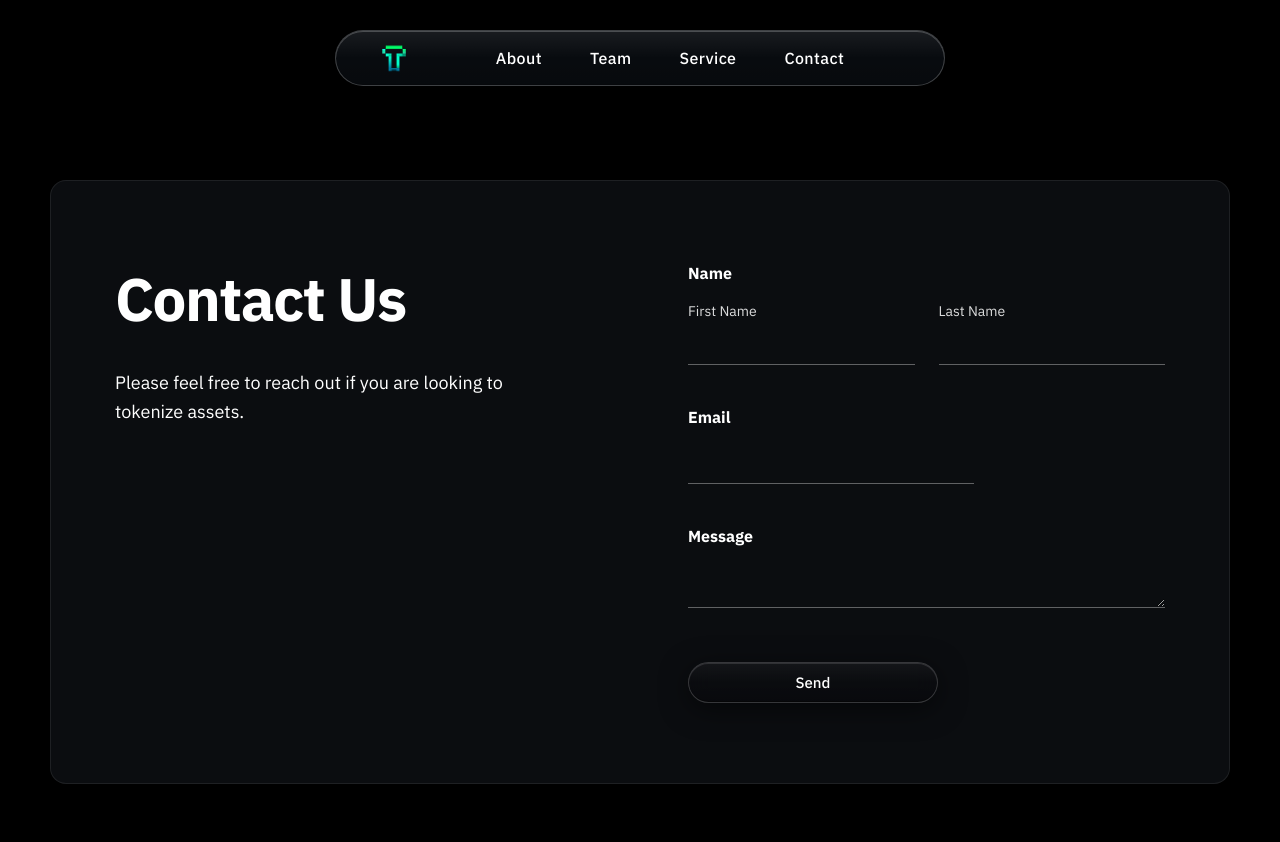
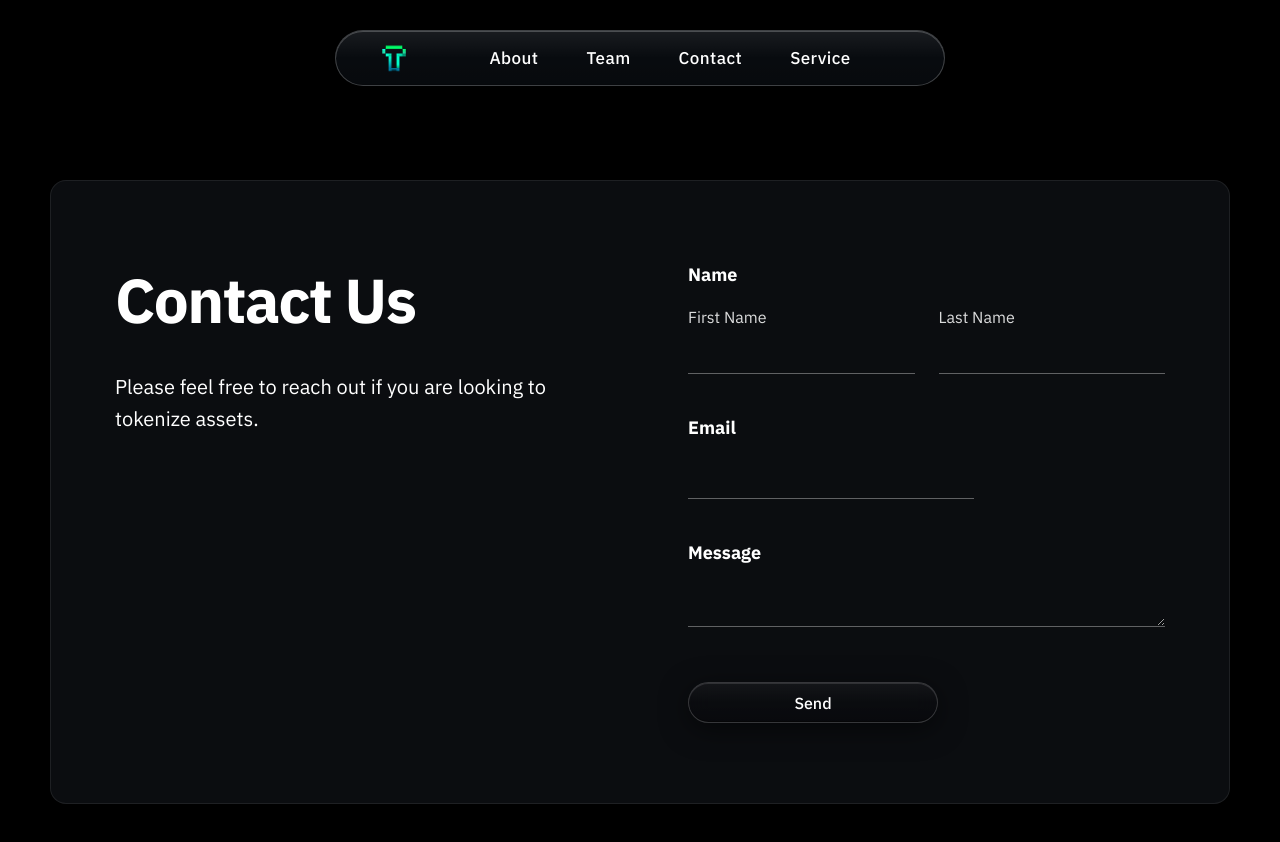
Before and after one commit to tokenable-dev/Tokenable, a Next.js app: page /contact in a window 1280 px wide. Shown: the top 842 px of the page. Built offline with nearby package versions, Linux system fonts and the light colour scheme.

Commit message:
fix: text size incre

```diff
--- a/src/app/contact/page.tsx
+++ b/src/app/contact/page.tsx
@@ -10,10 +10,10 @@ export default function ContactPage() {
         <div className="rounded-2xl border border-white/[0.08] bg-[rgba(11,13,16,1)] px-6 py-10 sm:px-10 sm:py-12 md:px-12 md:py-16 lg:px-16 lg:py-20">
           <div className="grid grid-cols-1 items-start gap-12 lg:grid-cols-2 lg:gap-16 xl:gap-24">
             <div>
-              <h1 className="font-sans text-[clamp(2.5rem,5vw,3.75rem)] font-bold leading-tight tracking-tight text-white">
+              <h1 className="font-sans text-[clamp(2.625rem,5.25vw,3.875rem)] font-bold leading-tight tracking-tight text-white">
                 Contact Us
               </h1>
-              <p className="mt-8 max-w-md font-sans text-base font-normal leading-relaxed text-white sm:text-lg">
+              <p className="mt-8 max-w-md font-sans text-lg font-normal leading-relaxed text-white sm:text-xl">
                 Please feel free to reach out if you are looking to tokenize assets.
               </p>
             </div>
--- a/src/app/layout.tsx
+++ b/src/app/layout.tsx
@@ -32,7 +32,7 @@ export default function RootLayout({
 }>) {
   return (
     <html lang="en" className={`${ibmPlexSans.variable} h-full scroll-smooth antialiased`}>
-      <body className="flex min-h-[100dvh] flex-col bg-black font-sans text-white">
+      <body className="flex min-h-[100dvh] flex-col bg-black font-sans text-[17px] text-white sm:text-[17px] md:text-[18px]">
         <Navbar />
         <main className="flex flex-1 flex-col">{children}</main>
       </body>
--- a/src/app/page.tsx
+++ b/src/app/page.tsx
@@ -22,14 +22,14 @@ export default function Home() {
         <div className="relative z-10 flex min-h-[100dvh] flex-col justify-end px-5 pb-[max(clamp(3.5rem,12vh,6.5rem),env(safe-area-inset-bottom))] pt-[max(106px,calc(76px+env(safe-area-inset-top)))] text-center sm:px-8">
           <div className="mx-auto flex w-full max-w-[min(100%,1180px)] flex-col items-center px-1 sm:px-2">
             <h1 className="text-white">
-              <span className="block text-[clamp(2.25rem,10.5vw,4rem)] font-bold leading-[1.05] tracking-tight sm:text-[clamp(2.75rem,8vw,4.0625rem)]">
+              <span className="block text-[clamp(2.375rem,11vw,4.25rem)] font-bold leading-[1.05] tracking-tight sm:text-[clamp(2.875rem,8.5vw,4.375rem)]">
                 Markets for
               </span>
-              <span className="block text-[clamp(2.25rem,10.5vw,4rem)] font-bold leading-[1.05] tracking-tight sm:text-[clamp(2.75rem,8vw,4.0625rem)]">
+              <span className="block text-[clamp(2.375rem,11vw,4.25rem)] font-bold leading-[1.05] tracking-tight sm:text-[clamp(2.875rem,8.5vw,4.375rem)]">
                 Tokenized Assets
               </span>
             </h1>
-            <p className="mx-auto mt-6 flex w-full max-w-[min(100%,40rem)] flex-col gap-2 text-center text-[clamp(1rem,4.2vw,1.25rem)] font-normal leading-relaxed text-white sm:mt-8 md:max-w-[min(100%,1180px)] md:text-[20px] md:leading-normal">
+            <p className="mx-auto mt-6 flex w-full max-w-[min(100%,40rem)] flex-col gap-2 text-center text-[clamp(1.0625rem,4.4vw,1.3125rem)] font-normal leading-relaxed text-white sm:mt-8 md:max-w-[min(100%,1180px)] md:text-[22px] md:leading-normal">
               <span className="block w-full overflow-x-auto [-ms-overflow-style:none] [scrollbar-width:none] md:overflow-visible [&::-webkit-scrollbar]:hidden">
                 <span className="inline-block whitespace-nowrap">
                   We tokenize and create markets for investments in high value and scarce assets that
@@ -42,7 +42,7 @@ export default function Home() {
             </p>
             <Link
               href="/#service"
-              className="relative mt-10 box-border flex h-[52px] w-full max-w-[min(100%,248px)] min-h-[48px] items-center justify-center gap-3 overflow-hidden rounded-[28px] border border-white/[0.22] bg-[rgba(16,22,30,0.52)] px-8 py-3 text-[15px] font-medium leading-none text-white shadow-[0_6px_28px_rgba(0,0,0,0.45),inset_0_1px_0_rgba(255,255,255,0.22),inset_0_-1px_0_rgba(0,0,0,0.18)] backdrop-blur-[20px] backdrop-saturate-150 transition-[border-color,box-shadow,background-color] hover:border-white/30 hover:bg-[rgba(16,22,30,0.62)] hover:shadow-[0_8px_32px_rgba(0,0,0,0.5),inset_0_1px_0_rgba(255,255,255,0.28),inset_0_-1px_0_rgba(0,0,0,0.2)] active:opacity-95 sm:max-w-[248px] sm:px-11"
+              className="relative mt-10 box-border flex h-[52px] w-full max-w-[min(100%,248px)] min-h-[48px] items-center justify-center gap-3 overflow-hidden rounded-[28px] border border-white/[0.22] bg-[rgba(16,22,30,0.52)] px-8 py-3 text-[16px] font-medium leading-none text-white shadow-[0_6px_28px_rgba(0,0,0,0.45),inset_0_1px_0_rgba(255,255,255,0.22),inset_0_-1px_0_rgba(0,0,0,0.18)] backdrop-blur-[20px] backdrop-saturate-150 transition-[border-color,box-shadow,background-color] hover:border-white/30 hover:bg-[rgba(16,22,30,0.62)] hover:shadow-[0_8px_32px_rgba(0,0,0,0.5),inset_0_1px_0_rgba(255,255,255,0.28),inset_0_-1px_0_rgba(0,0,0,0.2)] active:opacity-95 sm:max-w-[248px] sm:px-11"
             >
               <span
                 className="pointer-events-none absolute inset-0 rounded-[28px] bg-gradient-to-b from-white/[0.07] via-transparent to-[rgba(0,0,0,0.12)]"
--- a/src/app/team/page.tsx
+++ b/src/app/team/page.tsx
@@ -61,10 +61,10 @@ export default function TeamPage() {
     >
       <div className="mx-auto max-w-[1100px]">
         <header className="mx-auto mb-16 max-w-4xl text-center sm:mb-20 md:mb-24">
-          <h1 className="font-sans text-[clamp(2rem,6vw,65px)] font-semibold leading-[1.4] tracking-normal text-white">
+          <h1 className="font-sans text-[clamp(2.125rem,6.2vw,68px)] font-semibold leading-[1.4] tracking-normal text-white">
             Meet the Brains
           </h1>
-          <p className="mt-5 font-sans text-[clamp(1.0625rem,2.5vw,28px)] font-normal leading-[1.4] tracking-normal text-white sm:mt-6">
+          <p className="mt-5 font-sans text-[clamp(1.125rem,2.6vw,29px)] font-normal leading-[1.4] tracking-normal text-white sm:mt-6">
             The Operating System for Tokenized Asset Markets
           </p>
         </header>
@@ -95,7 +95,7 @@ export default function TeamPage() {
                   className="my-4 h-px w-full bg-gradient-to-r from-white/18 via-white/10 to-transparent sm:max-w-md"
                   aria-hidden
                 />
-                <p className="font-sans text-[14px] font-normal leading-[1.4] tracking-normal text-[rgb(245,245,245)]">
+                <p className="font-sans text-[15px] font-normal leading-[1.45] tracking-normal text-[rgb(245,245,245)] sm:text-[16px]">
                   {m.bio}
                 </p>
               </div>
--- a/src/components/forms/ContactForm.tsx
+++ b/src/components/forms/ContactForm.tsx
@@ -50,10 +50,10 @@ export function ContactForm() {
     >
       <div className="space-y-10">
         <fieldset className="min-w-0 border-0 p-0">
-          <legend className="mb-4 font-sans text-base font-bold text-white">Name</legend>
+          <legend className="mb-4 font-sans text-lg font-bold text-white">Name</legend>
           <div className="grid grid-cols-1 gap-8 sm:grid-cols-2 sm:gap-6">
             <div className="min-w-0">
-              <label htmlFor="firstName" className="mb-1 block font-sans text-sm font-normal text-white/85">
+              <label htmlFor="firstName" className="mb-1 block font-sans text-base font-normal text-white/85">
                 First Name
               </label>
               <input
@@ -62,11 +62,11 @@ export function ContactForm() {
                 type="text"
                 autoComplete="given-name"
                 required
-                className="min-h-[44px] w-full border-0 border-b border-white/35 bg-transparent py-2.5 font-sans text-[16px] text-white outline-none transition-colors placeholder:text-white/30 focus:border-[rgb(0,169,129)] sm:min-h-0 sm:py-2 sm:text-[15px]"
+                className="min-h-[44px] w-full border-0 border-b border-white/35 bg-transparent py-2.5 font-sans text-[16px] text-white outline-none transition-colors placeholder:text-white/30 focus:border-[rgb(0,169,129)] sm:min-h-0 sm:py-2 sm:text-[16px]"
               />
             </div>
             <div className="min-w-0">
-              <label htmlFor="lastName" className="mb-1 block font-sans text-sm font-normal text-white/85">
+              <label htmlFor="lastName" className="mb-1 block font-sans text-base font-normal text-white/85">
                 Last Name
               </label>
               <input
@@ -75,14 +75,14 @@ export function ContactForm() {
                 type="text"
                 autoComplete="family-name"
                 required
-                className="min-h-[44px] w-full border-0 border-b border-white/35 bg-transparent py-2.5 font-sans text-[16px] text-white outline-none transition-colors placeholder:text-white/30 focus:border-[rgb(0,169,129)] sm:min-h-0 sm:py-2 sm:text-[15px]"
+                className="min-h-[44px] w-full border-0 border-b border-white/35 bg-transparent py-2.5 font-sans text-[16px] text-white outline-none transition-colors placeholder:text-white/30 focus:border-[rgb(0,169,129)] sm:min-h-0 sm:py-2 sm:text-[16px]"
               />
             </div>
           </div>
         </fieldset>
 
         <div>
-          <label htmlFor="email" className="mb-4 block font-sans text-base font-bold text-white">
+          <label htmlFor="email" className="mb-4 block font-sans text-lg font-bold text-white">
             Email
           </label>
           <input
@@ -91,12 +91,12 @@ export function ContactForm() {
             type="email"
             autoComplete="email"
             required
-            className="min-h-[44px] w-full border-0 border-b border-white/35 bg-transparent py-2.5 font-sans text-[16px] text-white outline-none transition-colors placeholder:text-white/30 focus:border-[rgb(0,169,129)] sm:min-h-0 sm:max-w-[60%] sm:py-2 sm:text-[15px]"
+            className="min-h-[44px] w-full border-0 border-b border-white/35 bg-transparent py-2.5 font-sans text-[16px] text-white outline-none transition-colors placeholder:text-white/30 focus:border-[rgb(0,169,129)] sm:min-h-0 sm:max-w-[60%] sm:py-2 sm:text-[16px]"
           />
         </div>
 
         <div>
-          <label htmlFor="message" className="mb-4 block font-sans text-base font-bold text-white">
+          <label htmlFor="message" className="mb-4 block font-sans text-lg font-bold text-white">
             Message
           </label>
           <textarea
@@ -104,7 +104,7 @@ export function ContactForm() {
             name="message"
             rows={1}
             required
-            className="min-h-[3rem] w-full resize-y border-0 border-b border-white/35 bg-transparent py-2 font-sans text-[16px] leading-[1.4] text-white outline-none transition-colors [field-sizing:content] placeholder:text-white/30 focus:border-[rgb(0,169,129)] sm:min-h-[2.75rem] sm:py-1.5 sm:text-[15px]"
+            className="min-h-[3rem] w-full resize-y border-0 border-b border-white/35 bg-transparent py-2 font-sans text-[16px] leading-[1.4] text-white outline-none transition-colors [field-sizing:content] placeholder:text-white/30 focus:border-[rgb(0,169,129)] sm:min-h-[2.75rem] sm:py-1.5 sm:text-[16px]"
             placeholder=""
           />
         </div>
@@ -113,7 +113,7 @@ export function ContactForm() {
           <button
             type="submit"
             disabled={status === "sending"}
-            className="relative box-border flex h-[48px] w-full max-w-[250px] items-center justify-center gap-[10px] overflow-hidden rounded-[24px] border border-white/[0.18] bg-[rgba(11,13,16,0.92)] px-8 font-sans text-[15px] font-medium leading-none text-white shadow-[0_6px_28px_rgba(0,0,0,0.5),inset_0_1px_0_rgba(255,255,255,0.12),inset_0_-1px_0_rgba(0,0,0,0.35)] backdrop-blur-[12px] backdrop-saturate-150 transition-[border-color,box-shadow,background-color,opacity] hover:border-white/25 hover:bg-[rgba(8,10,12,0.96)] hover:shadow-[0_8px_32px_rgba(0,0,0,0.55),inset_0_1px_0_rgba(255,255,255,0.14),inset_0_-1px_0_rgba(0,0,0,0.4)] active:opacity-95 disabled:opacity-60 sm:h-[41px] sm:w-[250px] sm:max-w-none sm:px-[48px] sm:py-2"
+            className="relative box-border flex h-[48px] w-full max-w-[250px] items-center justify-center gap-[10px] overflow-hidden rounded-[24px] border border-white/[0.18] bg-[rgba(11,13,16,0.92)] px-8 font-sans text-[16px] font-medium leading-none text-white shadow-[0_6px_28px_rgba(0,0,0,0.5),inset_0_1px_0_rgba(255,255,255,0.12),inset_0_-1px_0_rgba(0,0,0,0.35)] backdrop-blur-[12px] backdrop-saturate-150 transition-[border-color,box-shadow,background-color,opacity] hover:border-white/25 hover:bg-[rgba(8,10,12,0.96)] hover:shadow-[0_8px_32px_rgba(0,0,0,0.55),inset_0_1px_0_rgba(255,255,255,0.14),inset_0_-1px_0_rgba(0,0,0,0.4)] active:opacity-95 disabled:opacity-60 sm:h-[41px] sm:w-[250px] sm:max-w-none sm:px-[48px] sm:py-2"
           >
             <span
               className="pointer-events-none absolute inset-0 rounded-[24px] bg-gradient-to-b from-white/[0.04] via-transparent to-[rgba(0,0,0,0.18)]"
@@ -122,10 +122,10 @@ export function ContactForm() {
             <span className="relative z-[1]">{status === "sending" ? "Sending…" : "Send"}</span>
           </button>
           {status === "success" ? (
-            <p className="font-sans text-sm text-[rgb(0,169,129)]">Thanks — your message was sent.</p>
+            <p className="font-sans text-base text-[rgb(0,169,129)]">Thanks — your message was sent.</p>
           ) : null}
           {status === "error" && errorMessage ? (
-            <p className="font-sans text-sm text-red-400/95">{errorMessage}</p>
+            <p className="font-sans text-base text-red-400/95">{errorMessage}</p>
           ) : null}
         </div>
       </div>
--- a/src/components/layout/Navbar.tsx
+++ b/src/components/layout/Navbar.tsx
@@ -4,13 +4,13 @@ import Link from "next/link";
 const links = [
   { href: "/#about", label: "About" },
   { href: "/team", label: "Team" },
+  { href: "/contact", label: "Contact" },
   { href: "https://tokenable-dev.com/", label: "Service" },
-  { href: "/contact", label: "Contact" },
 ] as const;
 
 const LOGO_SLOT = "flex w-9 shrink-0 items-center justify-start";
 
-/** 글래스모피즘: 얇은 밝은 보더 + 블러 + 상단 하이라이트(렌즈 느낌). 우측 패딩만 줄여 Contact 끝 여백 최소화 */
+/** 글래스모피즘: 얇은 밝은 보더 + 블러 + 상단 하이라이트(렌즈 느낌). 우측 패딩만 줄여 메뉴 끝 여백 최소화 */
 export function Navbar() {
   return (
     <header className="pointer-events-none fixed top-[max(30px,env(safe-area-inset-top))] right-0 left-0 z-50 flex justify-center pl-[max(1rem,env(safe-area-inset-left))] pr-[max(1rem,env(safe-area-inset-right))]">
@@ -40,7 +40,7 @@ export function Navbar() {
           <ul className="m-0 flex list-none items-center gap-2 sm:gap-3 md:gap-6 lg:gap-10">
             {links.map(({ href, label }) => {
               const className =
-                "-my-1 inline-flex min-h-[44px] min-w-[44px] items-center justify-center whitespace-nowrap rounded-md px-0.5 text-[12px] font-medium leading-none tracking-wide text-white antialiased transition-colors duration-200 hover:text-[var(--accent)] sm:px-1 sm:text-[13px] md:text-[14px] lg:text-[16px]";
+                "-my-1 inline-flex min-h-[44px] min-w-[44px] items-center justify-center whitespace-nowrap rounded-md px-0.5 text-[13px] font-medium leading-none tracking-wide text-white antialiased transition-colors duration-200 hover:text-[var(--accent)] sm:px-1 sm:text-[14px] md:text-[15px] lg:text-[17px]";
               const isExternal = href.startsWith("http");
               return (
                 <li key={href} className="flex items-center">
--- a/src/components/sections/about/AboutOutlineCard.tsx
+++ b/src/components/sections/about/AboutOutlineCard.tsx
@@ -19,10 +19,10 @@ export function AboutOutlineCard({ title, children, variant, className = "" }: A
   return (
     <div className={`about-outline-card shrink-0 rounded-[12px] ${variantWidth[variant]} ${className}`}>
       <div className="relative z-[1] flex flex-col gap-[10px] bg-transparent p-[25px]">
-        <h2 className="text-[clamp(1.25rem,5vw,1.5rem)] font-bold leading-snug tracking-tight text-white sm:text-[24px]">
+        <h2 className="text-[clamp(1.3125rem,5.2vw,1.5625rem)] font-bold leading-snug tracking-tight text-white sm:text-[26px]">
           {title}
         </h2>
-        <p className="text-[15px] font-normal leading-relaxed text-white sm:text-[16px] sm:leading-[1.5]">
+        <p className="text-[16px] font-normal leading-relaxed text-white sm:text-[17px] sm:leading-[1.5]">
           {children}
         </p>
       </div>
--- a/src/components/sections/platform/PlatformSection.tsx
+++ b/src/components/sections/platform/PlatformSection.tsx
@@ -121,7 +121,7 @@ export function PlatformSection() {
       <div className="mx-auto flex w-full max-w-[1280px] flex-col items-center">
         <header className="flex w-full flex-col items-center text-center">
           <div className="mx-auto flex w-full max-w-[993px] justify-center px-4 sm:px-6">
-            <h2 className="inline-grid w-max max-w-full -translate-x-3 grid-cols-[auto_auto] items-start gap-x-2 font-medium leading-[1.2] tracking-normal text-[clamp(1.125rem,5vw,75px)] sm:-translate-x-8 sm:gap-x-3 md:-translate-x-12 md:gap-x-4 lg:-translate-x-16">
+            <h2 className="inline-grid w-max max-w-full -translate-x-3 grid-cols-[auto_auto] items-start gap-x-2 font-medium leading-[1.2] tracking-normal text-[clamp(1.2rem,5.2vw,78px)] sm:-translate-x-8 sm:gap-x-3 md:-translate-x-12 md:gap-x-4 lg:-translate-x-16">
               <span className="col-start-1 row-start-1 flex items-center justify-end self-center pt-[0.12em]">
                 <Image
                   src="/star.png"
@@ -139,7 +139,7 @@ export function PlatformSection() {
               </span>
             </h2>
           </div>
-          <p className="mt-6 w-full max-w-[993px] px-2 text-center text-sm font-normal leading-normal text-white sm:text-base lg:text-[17px]">
+          <p className="mt-6 w-full max-w-[993px] px-2 text-center text-base font-normal leading-normal text-white sm:text-[17px] lg:text-[19px]">
             Tokenable removes every barrier - access, fees, settlement, and regulation - through a
             dual-entity, two-token architecture.
           </p>
@@ -150,8 +150,8 @@ export function PlatformSection() {
             <article key={phase.label} className={phaseCardClass(index)}>
               <div className="mb-6 text-left">
                 <StarBullet size={22} className="mb-2 block h-[22px] w-[22px] shrink-0" />
-                <p className="text-sm italic leading-normal text-white">{phase.label}</p>
-                <h3 className="mt-2 text-[24px] font-bold leading-snug text-white">{phase.title}</h3>
+                <p className="text-[0.9375rem] italic leading-normal text-white sm:text-base">{phase.label}</p>
+                <h3 className="mt-2 text-[26px] font-bold leading-snug text-white sm:text-[27px]">{phase.title}</h3>
               </div>
               <ul className="flex flex-col gap-[10px]">
                 {phase.items.map((item) => (
@@ -160,7 +160,7 @@ export function PlatformSection() {
                     className="mx-auto flex min-h-[80px] w-full max-w-[360px] items-center gap-[10px] rounded-[10px] bg-[rgba(152,161,159,0.2)] py-[15px] pl-[10px] pr-[10px]"
                   >
                     <StarBullet size={18} className="shrink-0 self-center" />
-                    <span className="min-w-0 flex-1 text-left text-[16px] font-normal leading-snug text-white sm:text-[17px] md:text-[18px]">
+                    <span className="min-w-0 flex-1 text-left text-[17px] font-normal leading-snug text-white sm:text-[18px] md:text-[19px]">
                       {item}
                     </span>
                   </li>
```
